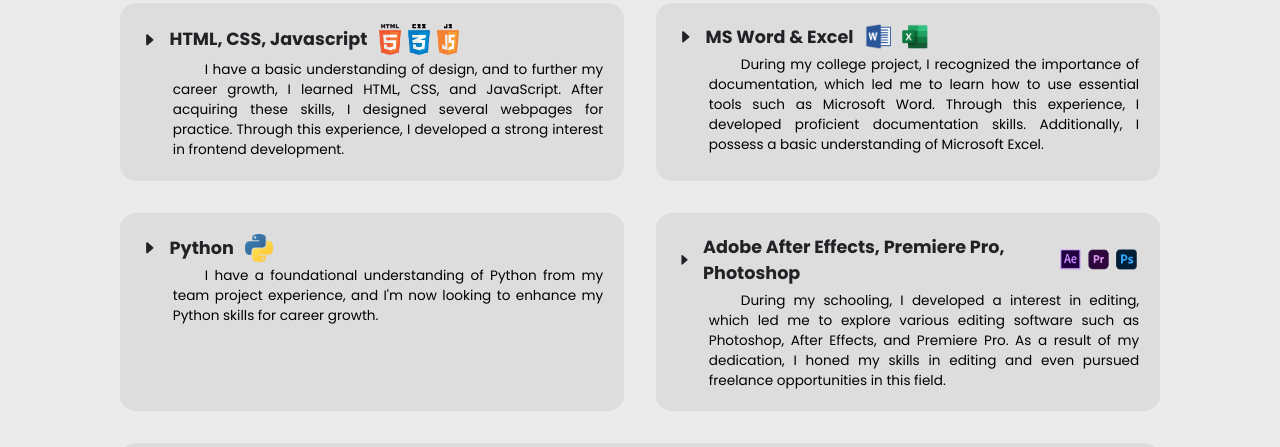
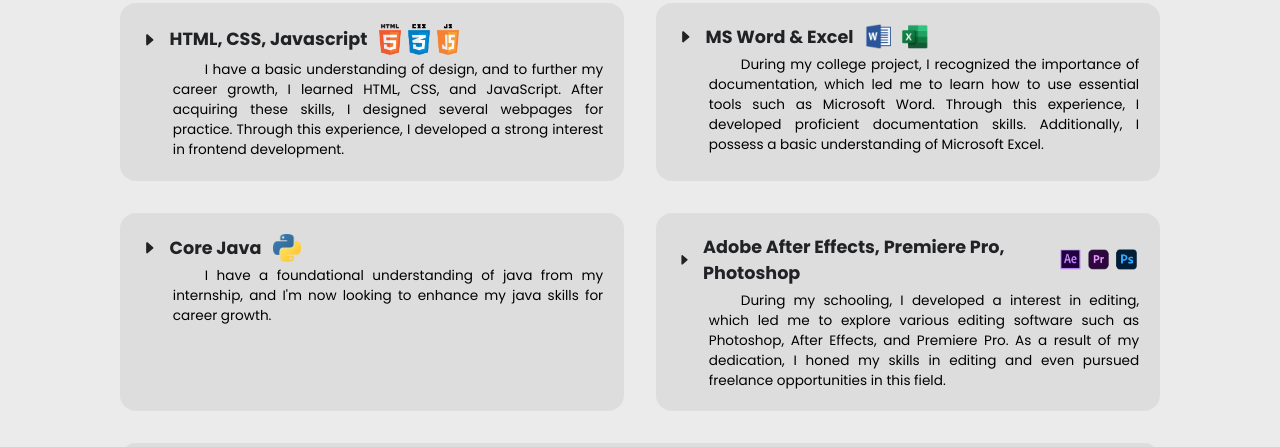
Before and after one commit to Sureshkumar04/portfolio, a plain HTML site: page index.html in a window 1280 px wide. Shown: the part 898-1345 px from the top of the page. Drawn offline with nearby package versions, Linux system fonts and the light colour scheme.

Commit message:
Update index.html

```diff
--- a/index.html
+++ b/index.html
@@ -74,9 +74,9 @@
                     I developed proficient documentation skills. Additionally, I possess a basic understanding of Microsoft Excel.</p>
                 </li>
                 <li data-aos="flip-left" data-aos-duration="800">
-                    <h5><ion-icon name="caret-forward-outline"></ion-icon>  Python  <img src="python.png" style="width: 3.5vmin; height: auto;"></h5>
-                    <p>I have a foundational understanding of Python from my team project experience, and
-                        I'm now looking to enhance my Python skills for career growth.</p>
+                    <h5><ion-icon name="caret-forward-outline"></ion-icon>  Core Java  <img src="python.png" style="width: 3.5vmin; height: auto;"></h5>
+                    <p>I have a foundational understanding of java from my internship, and
+                        I'm now looking to enhance my java skills for career growth.</p>
                 </li>
                 <li data-aos="flip-left" data-aos-duration="800">
                     <h5><ion-icon name="caret-forward-outline"></ion-icon>  Adobe After Effects, Premiere Pro, Photoshop  <img src="Ae-pr-ps.png" style="width: 10vmin; height: auto;"></h5>
```
